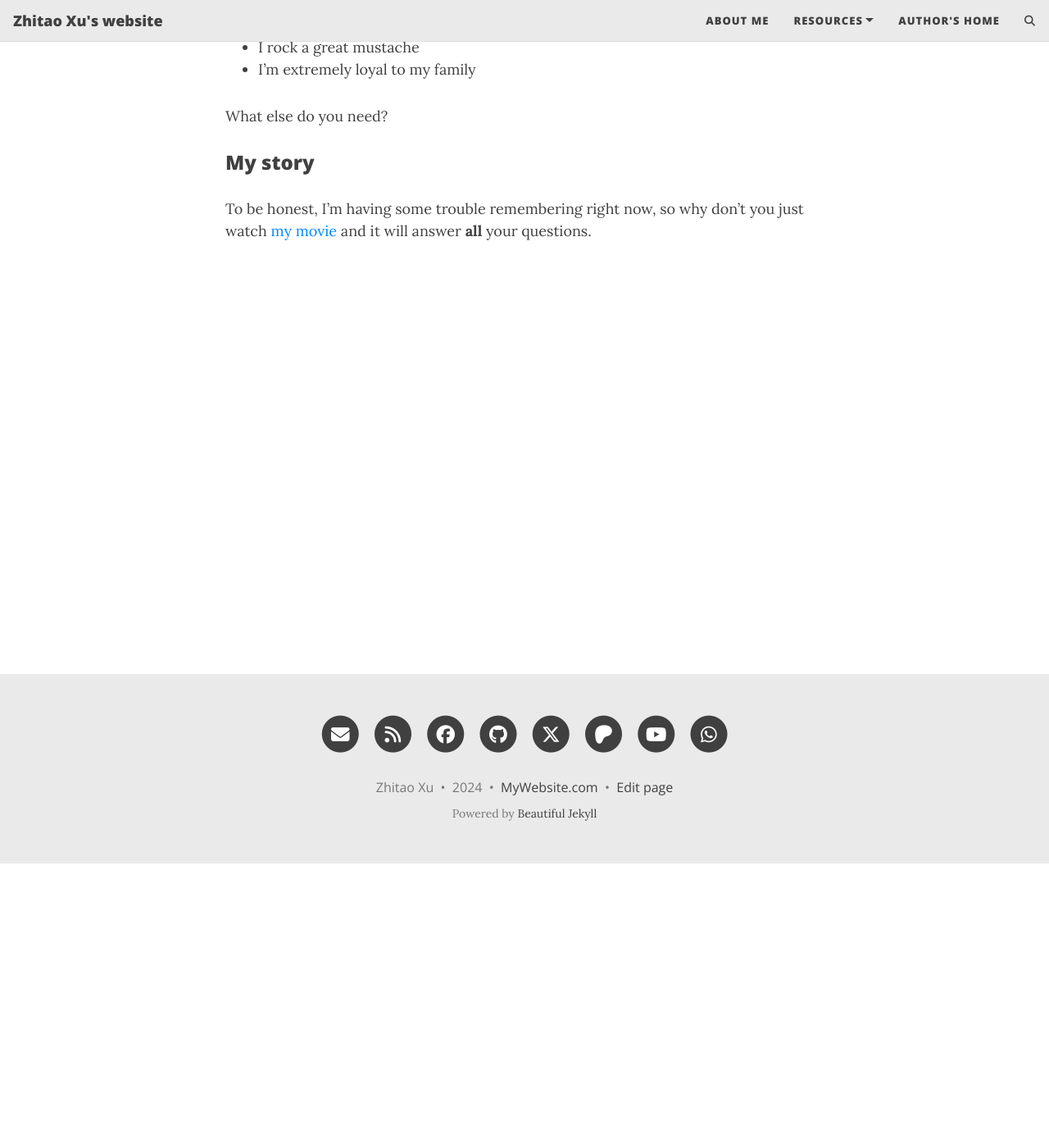
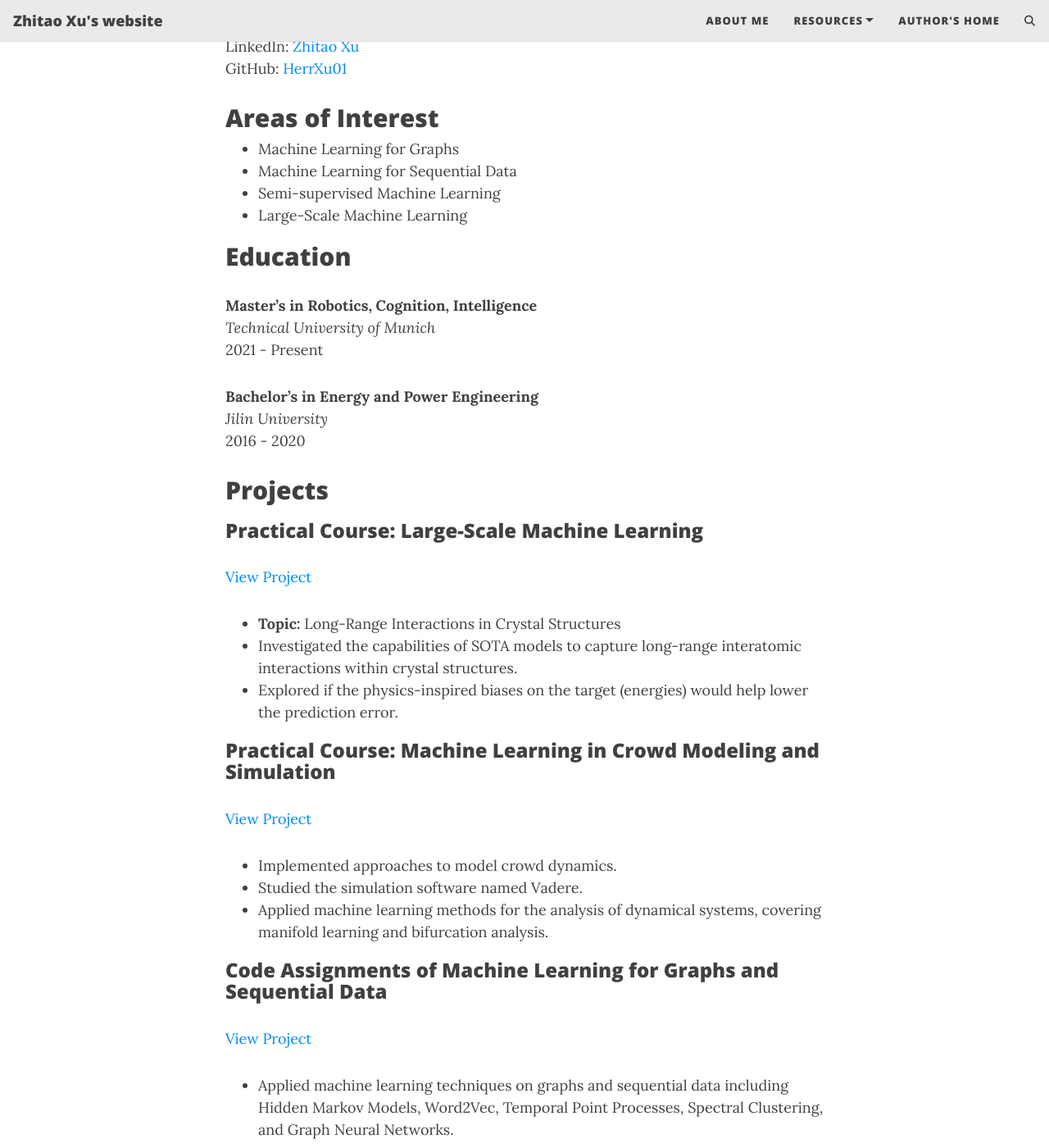
Before and after one commit to HerrXu01/herrxu01.github.io, a Jekyll site: the page built from aboutme.md, in a window 1280 px wide and 1400 px high, scrolled down 347 px. Shown: the whole window at 82% size. Built offline with Jekyll 4.4.1, drawn with Linux system fonts in a browser that asks for light colours; comment, search, counter and statistics services are not loaded; some of the changed text lies outside the part shown.

Commit message:
add my cv

```diff
--- a/aboutme.md
+++ b/aboutme.md
@@ -1,16 +1,69 @@
 ---
 layout: page
-title: About me
-subtitle: Why you'd want to go on a date with me
+title: About Me
 ---
 
-My name is Inigo Montoya. I have the following qualities:
+# Zhitao Xu
 
-- I rock a great mustache
-- I'm extremely loyal to my family
+Email: [ge26hax@mytum.de](mailto:ge26hax@mytum.de)
+Phone: +49 15204564161
+LinkedIn: [Zhitao Xu](https://www.linkedin.com/in/zhitao-xu-750b45300/)
+GitHub: [HerrXu01](https://github.com/HerrXu01)
 
-What else do you need?
+## Areas of Interest
 
-### My story
+- Machine Learning for Graphs
+- Machine Learning for Sequential Data
+- Semi-supervised Machine Learning
+- Large-Scale Machine Learning
 
-To be honest, I'm having some trouble remembering right now, so why don't you just watch [my movie](https://en.wikipedia.org/wiki/The_Princess_Bride_%28film%29) and it will answer **all** your questions.
+## Education
+
+**Master’s in Robotics, Cognition, Intelligence**
+*Technical University of Munich*
+2021 - Present
+
+**Bachelor’s in Energy and Power Engineering**
+*Jilin University*
+2016 - 2020
+
+## Projects
+
+### Practical Course: Large-Scale Machine Learning
+[View Project](https://github.com/HerrXu01/Practical_Course_Long_Range_Interactions_in_Crystal_Structures)
+- **Topic:** Long-Range Interactions in Crystal Structures
+- Investigated the capabilities of SOTA models to capture long-range interatomic interactions within crystal structures.
+- Explored if the physics-inspired biases on the target (energies) would help lower the prediction error.
+
+### Practical Course: Machine Learning in Crowd Modeling and Simulation
+[View Project](https://github.com/HerrXu01/Master_Praktikum__Machine_Learning_in_Crowd_Modeling_and_Simulation)
+- Implemented approaches to model crowd dynamics.
+- Studied the simulation software named Vadere.
+- Applied machine learning methods for the analysis of dynamical systems, covering manifold learning and bifurcation analysis.
+
+### Code Assignments of Machine Learning for Graphs and Sequential Data
+[View Project](https://github.com/HerrXu01/MLGS_projects)
+- Applied machine learning techniques on graphs and sequential data including Hidden Markov Models, Word2Vec, Temporal Point Processes, Spectral Clustering, and Graph Neural Networks.
+
+### Toy Projects of NetworkX
+- Learned NetworkX through some toy projects. For details, click [DeepWalk](https://github.com/HerrXu01/Wikipedia_Graph_Embedding_Visualization), [Graph Data Mining](https://github.com/HerrXu01/Munich_Ubhan_Graph_Data_Mining), and [PageRank](https://github.com/HerrXu01/character_nodes_importance).
+
+### Bachelor Thesis
+- **Topic:** Numerical Calculation of Zero-Dimensional Thermodynamic Model of EA888 Gasoline Engine
+- Modeled the working process of the engine, and predicted real-time state parameters of the cylinders.
+
+## Work Experience
+
+**Tutor for Machine Learning (IN2064) 23/24WS**
+- Assisted with grading end-term examinations and retakes, ensuring fair evaluation and adherence to academic standards.
+
+## Skills
+
+- **ML Skills:** PyTorch, NumPy, NetworkX, Matplotlib, SciPy, Pandas, Scikit-Learn
+- **Technical Skills:** Git, Weights & Biases, LaTeX
+
+## Languages
+
+- **Chinese:** Native Speaker
+- **English:** Proficient (IELTS: 6.5)
+- **German:** Goethe Certificate B2
```
